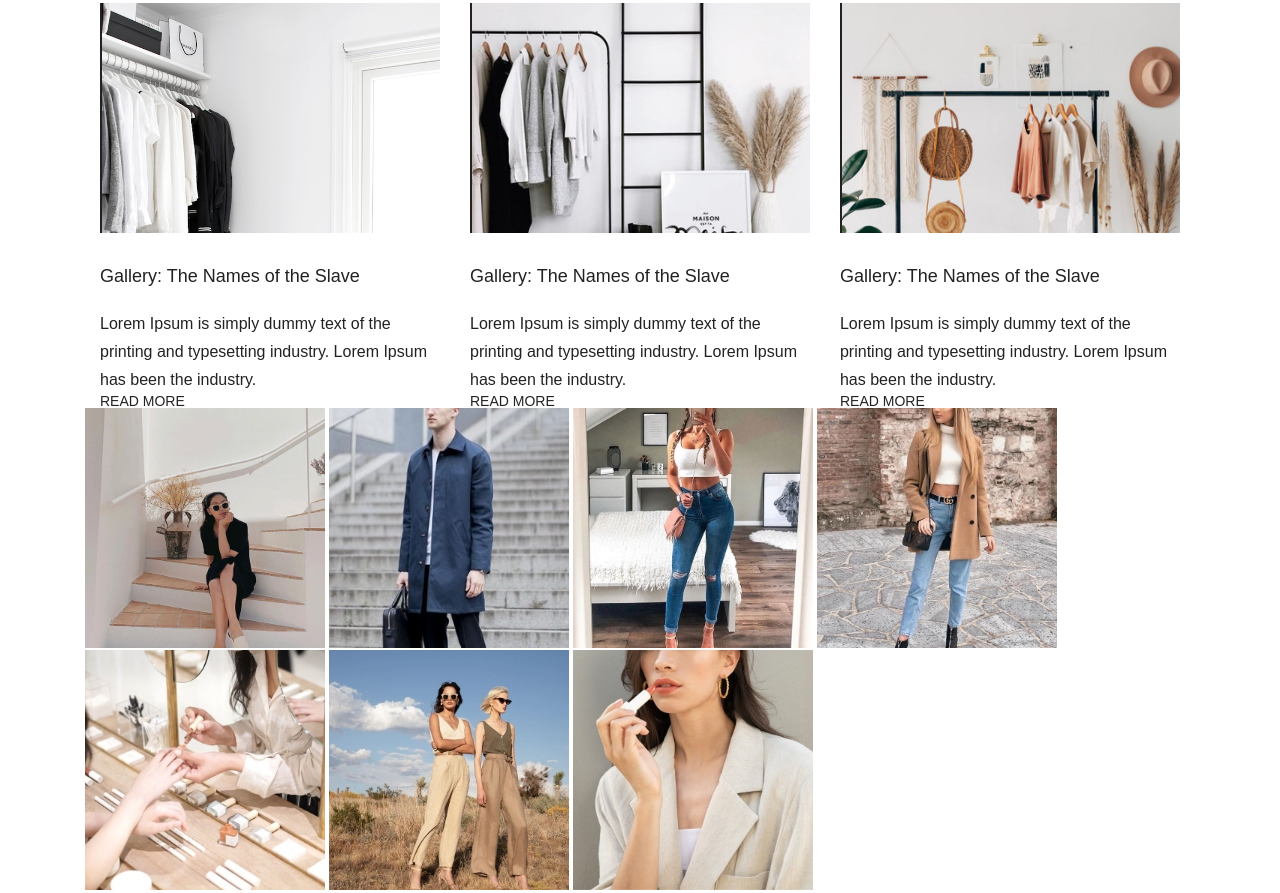
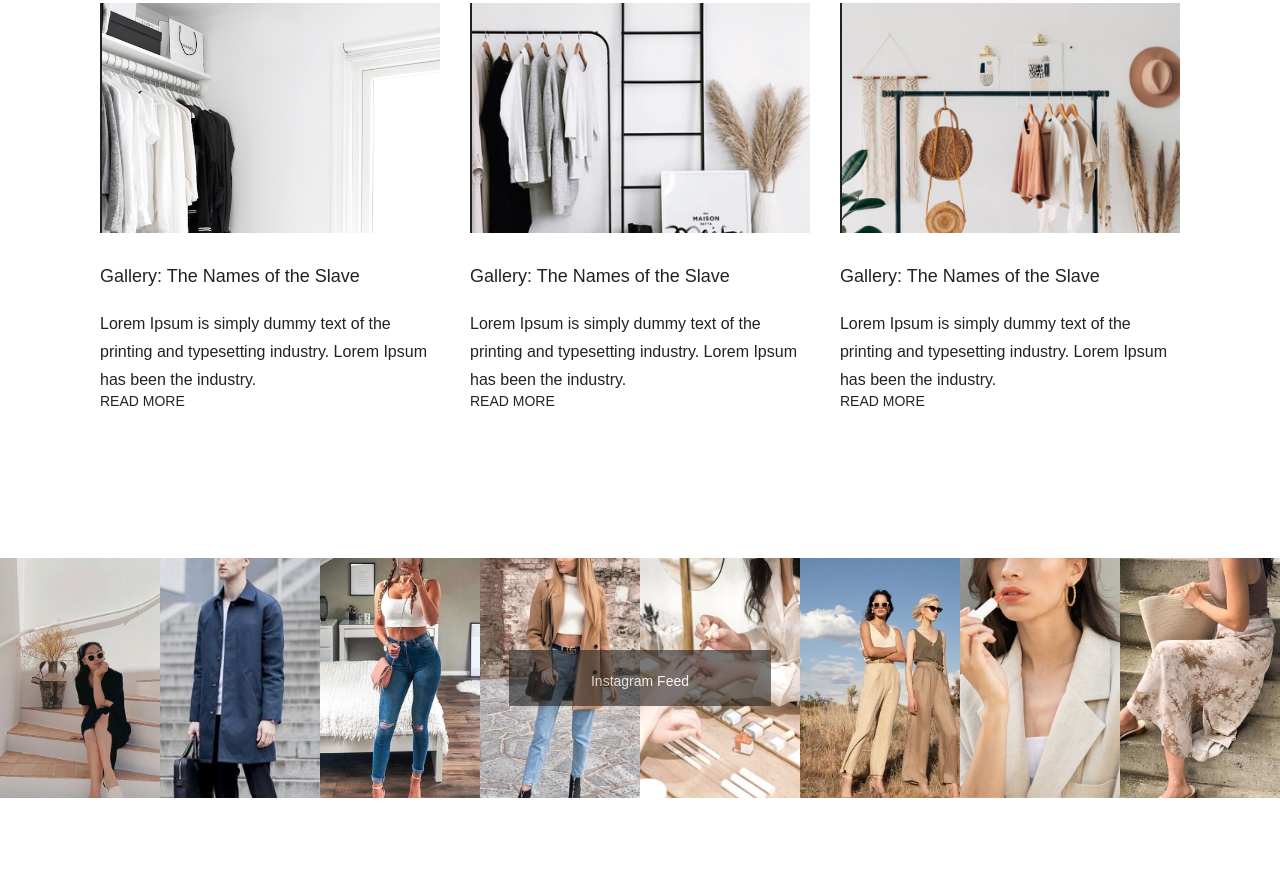
Before and after one commit to gentii1/project_flexbox, a plain HTML site: page index.html in a window 1280 px wide. Shown: the part 3207-4100 px from the top of the page. After the commit the page ends 4007 px from the top, so only its background shows below. Drawn offline with Linux system fonts and the light colour scheme.

Commit message:
instagram_feed_section

```diff
--- a/index.html
+++ b/index.html
@@ -263,17 +263,39 @@
           </div>
         </section>
         <section class="block_section instagram_feed_section">
-          <div class="container">
             <div class="instagram_feed_wrapper">
-              <a>
+              <div class="box_feed">
+                <div class="description_ig">Instagram Feed</div>
+                <div class="thumb__feed">
                   <img src="src/images/instagram_feed/1.jpg">
+                </div>
+
+                <div class="thumb__feed">
                   <img src="src/images/instagram_feed/2.jpg">
+                </div>
+
+                <div class="thumb__feed">
                   <img src="src/images/instagram_feed/3.jpg">
+                </div>
+
+                <div class="thumb__feed">
                   <img src="src/images/instagram_feed/4.jpg">
+                </div>
+
+                <div class="thumb__feed">
                   <img src="src/images/instagram_feed/5.jpg">
+                </div>
+
+                <div class="thumb__feed">
                   <img src="src/images/instagram_feed/6.jpg">
+                </div>
+
+                <div class="thumb__feed">
                   <img src="src/images/instagram_feed/7.jpg">
-               </a>
+                </div>
+                <div class="thumb__feed">
+                  <img src="src/images/instagram_feed/8.jpg">
+                </div>
               </div>
             </div>
         </section>
--- a/src/css/style.css
+++ b/src/css/style.css
@@ -266,3 +266,34 @@ line-height: 28px;
     margin-top: 30px;
     color: #222222;
 }
+.instagram_feed_wrapper{
+    margin-top: 150px;
+    width: auto;
+
+}
+.box_feed{
+    position: relative;
+    display: flex;
+    flex-wrap: nowrap;
+    justify-content: center;
+    align-items: center;
+
+}
+.description_ig{
+    position: absolute;
+    background-color: #222222;
+    color: #fff;
+    padding: 23.7px 82px  18.3px;
+    opacity: 60%;
+
+}
+.thumb__feed{
+    width: 240px;
+    height: 240px;
+;
+}
+.thumb__feed img{
+    width: 100%;
+    height: 100%;
+    object-fit: cover;
+    }
```
Also changed, not shown: src/images/instagram_feed/8.jpg (added). Lines whose indentation alone changed are shown as unchanged.
